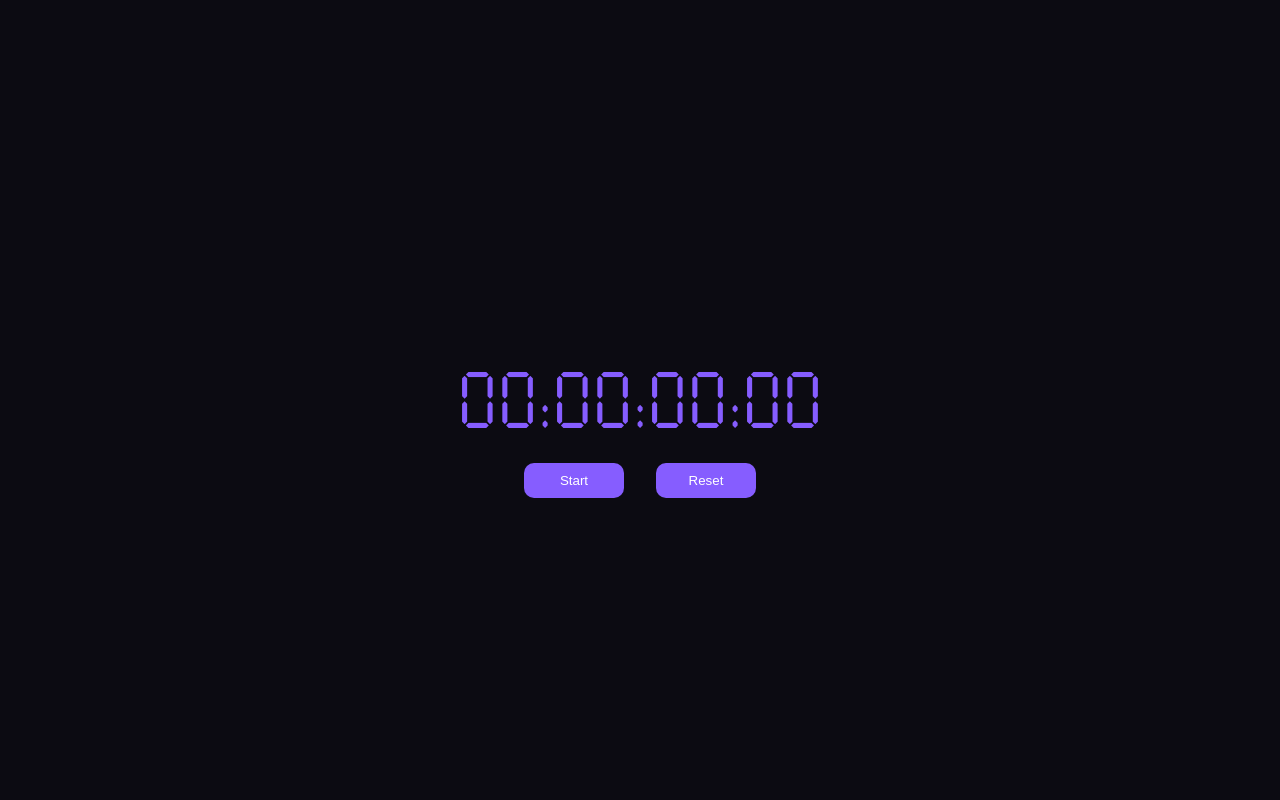
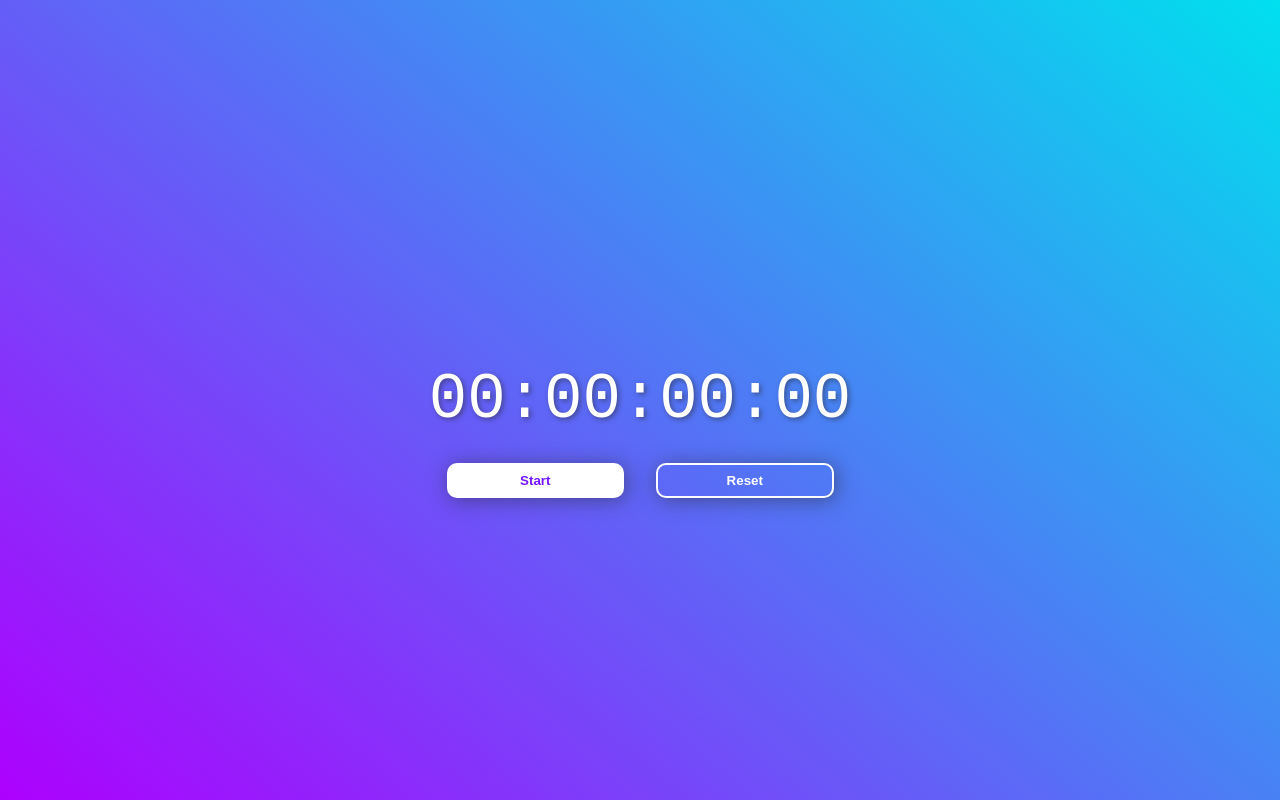
Before and after one commit to grvexe/Stopwatch, a plain HTML site: page index.html in a window 1280 px wide. Drawn offline with Linux system fonts and the light colour scheme.

Commit message:
Style all the elements

```diff
--- a/style.css
+++ b/style.css
@@ -1,14 +1,7 @@
-@font-face {
-    font-family: 'Seven Segment';
-    font-style: normal;
-    font-weight: normal;
-    src: url('Seven Segment.woff') format('woff');
-}
-
 body {
     margin: 0;
     padding: 0;
-    background-color: #0c0b12;
+    background: linear-gradient(220.55deg, #00E0EE 0%, #AD00FE 100%);
 }
 
 .container {
@@ -21,9 +14,10 @@ body {
 
 #display{
     position: absolute;
-    font-size: 5rem;
-    font-family: 'Seven Segment';
-    color: #865DFF;
+    font-size: 4rem;
+    font-family: monospace;
+    color: #ffffff;
+    text-shadow: 2px 2px 5px #28282880;
 }
 
 #controls {
@@ -33,28 +27,48 @@ body {
 }
 
 #controls button {
-    width: 100px;
+    width: 177.5px;
     height: 35px;
-    border: none;
     border-radius: 10px;
-    background-color: #865DFF;
-    color: #ffffff;
+
     cursor: pointer;
+    font-weight: bold;
+
+    box-shadow: 2px 2px 20px #28282880;;
 }
 
-#controls button:hover{
-    background-color: #5432ba;
+#start {
+    border: none;
+    background-color: #FFFFFF;
+    color: #7315ff;
 }
 
-#controls button:active{
-    background-color: #a688ff;
+#start:hover{
+
+    border: solid 2px #ffffff;
+    background-color: transparent;
+    color: #ffffff;
 }
 
+#start:active{
+    background-color: #f1f1f1;
+    color: #7315ff;
+}
 
+#reset {
+    border: solid 2px #FFFFFF;
+    background-color: transparent;
+    color: #ffffff;
+}
 
-/*
-bg: #191825
-c1: #865DFF
-c2: #E384FF
-c3: #FFA3FD
-*/
+#reset:hover{
+    border: none;
+    background-color: #FFFFFF;
+    color: #7315ff;
+}
+
+#reset:active{
+    border: solid 2px #FFFFFF;
+    background-color: transparent;
+    color: #ffffff;
+}
```
